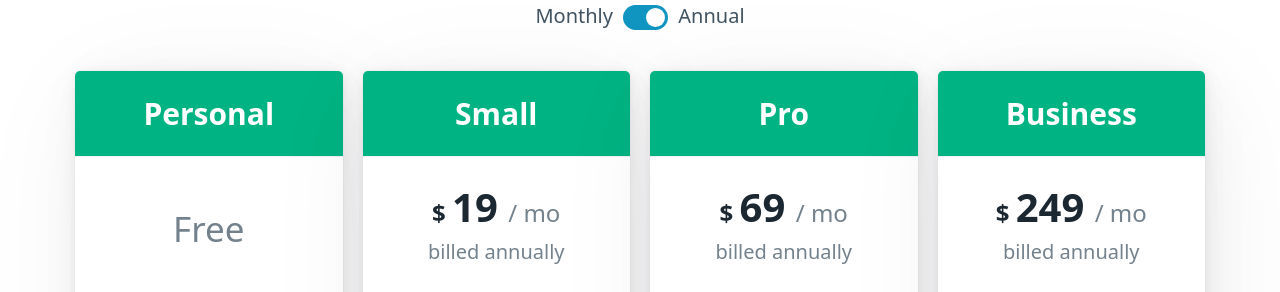
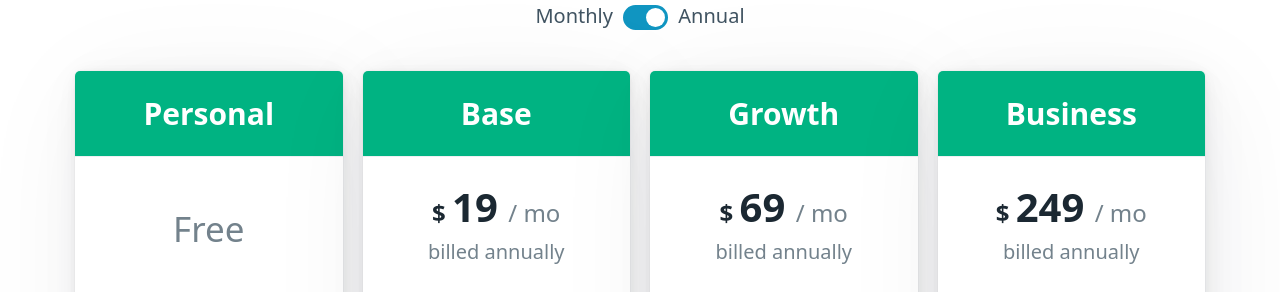
Before and after one commit to newsblend/newsblend.io, a Jekyll site: the page built from pricing.html, in a window 1280 px wide. Shown: the part 334-626 px from the top of the page. Built offline with Jekyll 4.4.1, drawn with Linux system fonts in a browser that asks for light colours.

Commit message:
Rename plans

```diff
--- a/pricing.html
+++ b/pricing.html
@@ -41,7 +41,7 @@ title: Newsblend - Pricing
 
     <article>
       <header>
-        <h3>Small</h3>
+        <h3>Base</h3>
       </header>
       <main>
         <hgroup>
@@ -66,7 +66,7 @@ title: Newsblend - Pricing
 
     <article>
       <header>
-        <h3>Pro</h3>
+        <h3>Growth</h3>
       </header>
       <main>
         <hgroup>
```
